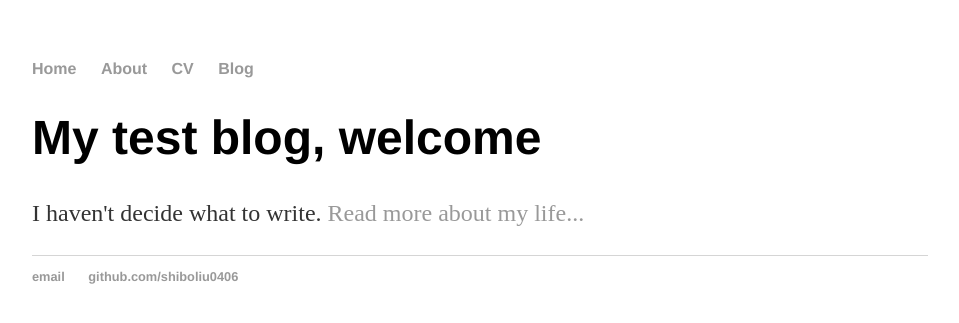
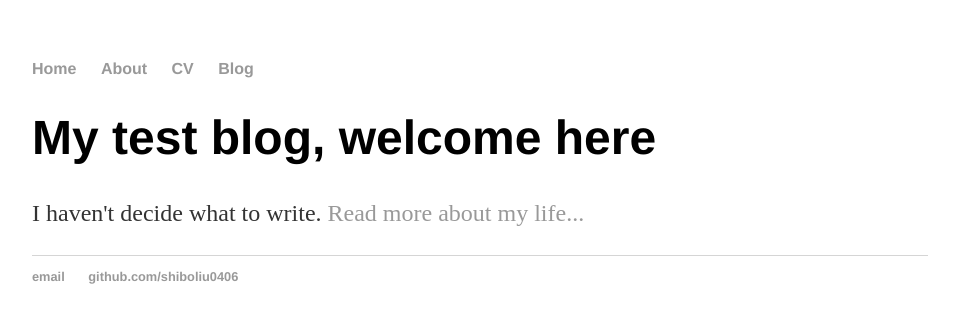
Before and after one commit to liushibo0406/liushibo0406.github.io, a Jekyll site: the page built from index.html, in a window 1280 px wide. Shown: the top 323 px of the page, without its empty margins (160-1119 px from the left). Built offline with Jekyll 4.4.1, drawn with Linux system fonts in a browser that asks for light colours.

Commit message:
Update index.html

```diff
--- a/index.html
+++ b/index.html
@@ -3,6 +3,6 @@ layout: default
 title: Liu Shibo
 ---
 <div class="blurb">
-	<h1>My test blog, welcome</h1>
+	<h1>My test blog, welcome here</h1>
 	<p> I haven't decide what to write. <a href="/about">Read more about my life...</a></p>
 </div><!-- /.blurb -->
```
